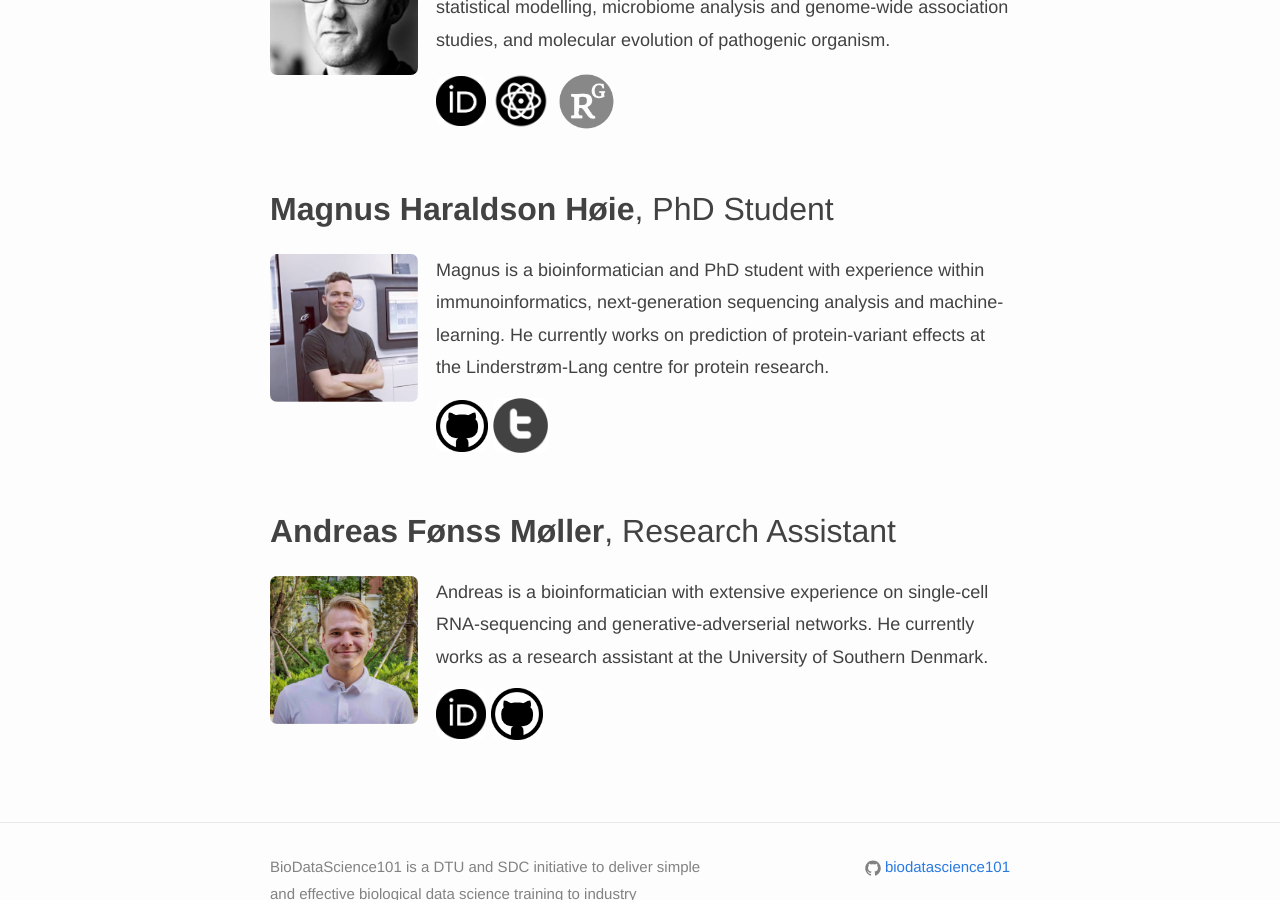
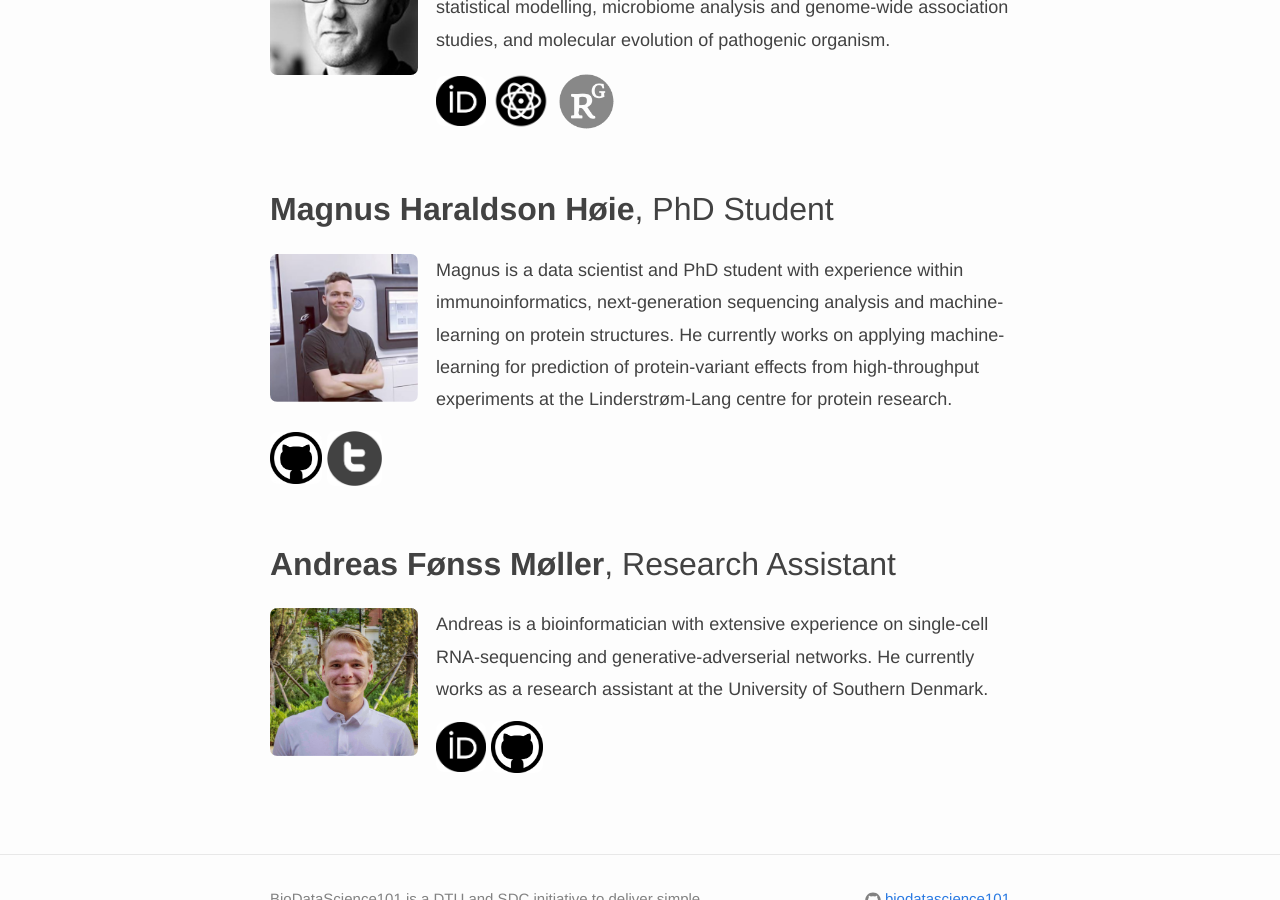
Before and after one commit to biodatascience101/BioDataScience101.github.io, a Jekyll site: the page built from _pages/about/index.md, in a window 1280 px wide and 900 px high, scrolled down 1355 px. Built offline with Jekyll 4.4.1, drawn with Linux system fonts in a browser that asks for light colours; nearby versions of some CDN libraries.

Commit message:
Update team.yml

```diff
--- a/_data/team.yml
+++ b/_data/team.yml
@@ -41,9 +41,9 @@
   github: https://github.com/Magnushhoie
   twitter: https://twitter.com/magnushoie
   bio: >
-    Magnus is a bioinformatician and PhD student with experience within immunoinformatics,
-    next-generation sequencing analysis and machine-learning. He currently works on prediction of
-    protein-variant effects at the Linderstrøm-Lang centre for protein research.
+    Magnus is a data scientist and PhD student with experience within immunoinformatics,
+    next-generation sequencing analysis and machine-learning on protein structures. He currently works on applying machine-learning for prediction of
+    protein-variant effects from high-throughput experiments at the Linderstrøm-Lang centre for protein research.
 
   photo: team/magnus_profile3.jpg
 
```
